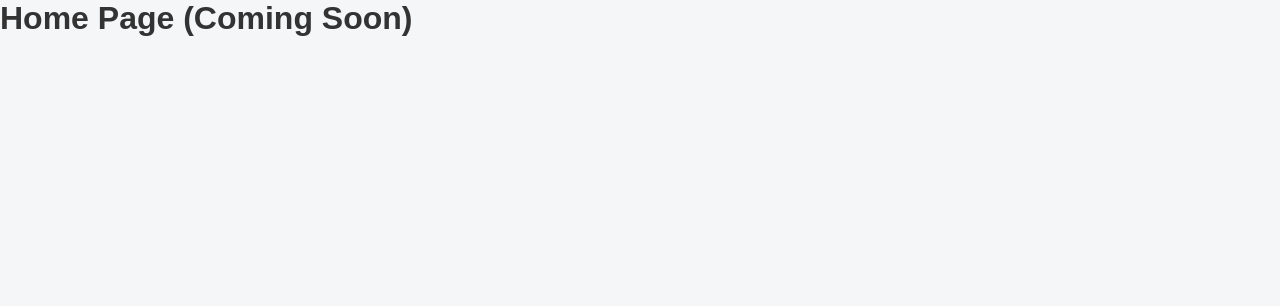
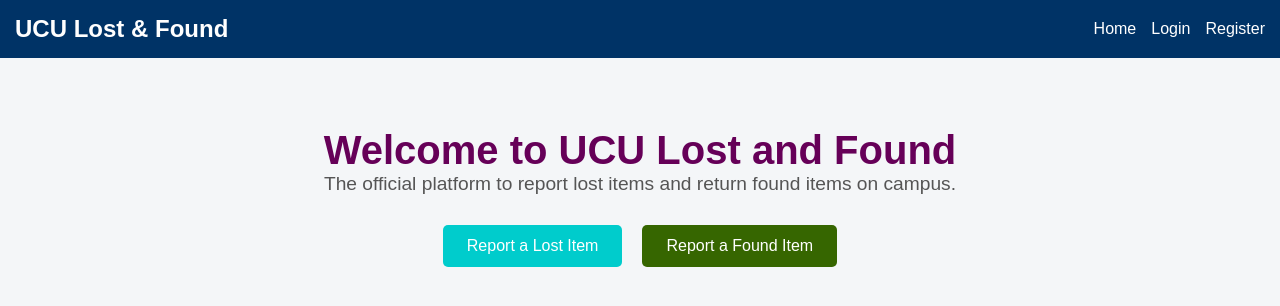
Before and after one commit to hadijahkaramagi7-ctrl/UCU_LOST_AND_FOUND, a React app in the folder frontend/: page / in a window 1280 px wide. Shown: the top 306 px of the page. Built offline with nearby package versions, Linux system fonts and the light colour scheme; the HTML template or start-up script is replaced by a standard one.

Commit message:
feat: add homepage and navbar navigation

```diff
--- a/frontend/src/App.jsx
+++ b/frontend/src/App.jsx
@@ -1,12 +1,17 @@
-import { BrowserRouter as Router, Routes, Route } from 'react-router-dom';
-import Login from './pages/Login';
-import Register from './pages/Register';
+import { BrowserRouter as Router, Routes, Route } from "react-router-dom";
+import Navbar from "./components/Navbar";
+import Home from "./pages/Home";
+import Login from "./pages/Login";
+import Register from "./pages/Register";
 
 function App() {
   return (
     <Router>
+      {/* This puts the Navbar on every single page */}
+      <Navbar />
+
       <Routes>
-        <Route path="/" element={<h1>Home Page (Coming Soon)</h1>} />
+        <Route path="/" element={<Home />} />
         <Route path="/login" element={<Login />} />
         <Route path="/register" element={<Register />} />
       </Routes>
--- a/frontend/src/components/Navbar.jsx
+++ b/frontend/src/components/Navbar.jsx
@@ -1,45 +1,28 @@
-import React from "react";
+import { Link } from "react-router-dom";
 
-const Navbar = () => {
+export default function Navbar() {
   return (
     <nav
       style={{
-        backgroundColor: "#003366", // UCU Blue
-        color: "white",
-        padding: "1rem 2rem",
+        padding: "15px",
+        backgroundColor: "#003366",
         display: "flex",
         justifyContent: "space-between",
         alignItems: "center",
       }}
     >
-      <h2>UCU Lost & Found</h2>
-      <ul style={{ display: "flex", listStyle: "none", gap: "20px" }}>
-        <li>
-          <a href="/" style={{ color: "white", textDecoration: "none" }}>
-            Home
-          </a>
-        </li>
-        <li>
-          <a href="/search" style={{ color: "white", textDecoration: "none" }}>
-            Search Items
-          </a>
-        </li>
-        <li>
-          <a href="/login" style={{ color: "white", textDecoration: "none" }}>
-            Login
-          </a>
-        </li>
-        <li>
-          <a
-            href="/register"
-            style={{ color: "white", textDecoration: "none" }}
-          >
-            Register
-          </a>
-        </li>
-      </ul>
+      <h2 style={{ color: "white", margin: 0 }}>UCU Lost & Found</h2>
+      <div style={{ display: "flex", gap: "15px" }}>
+        <Link to="/" style={{ color: "white", textDecoration: "none" }}>
+          Home
+        </Link>
+        <Link to="/login" style={{ color: "white", textDecoration: "none" }}>
+          Login
+        </Link>
+        <Link to="/register" style={{ color: "white", textDecoration: "none" }}>
+          Register
+        </Link>
+      </div>
     </nav>
   );
-};
-
-export default Navbar;
+}
--- /dev/null
+++ b/frontend/src/pages/Home.jsx
@@ -0,0 +1,42 @@
+import { Link } from "react-router-dom";
+
+export default function Home() {
+  return (
+    <div style={{ textAlign: "center", marginTop: "50px", padding: "20px" }}>
+      <h1 style={{ color: "#660058", fontSize: "2.5rem" }}>
+        Welcome to UCU Lost and Found
+      </h1>
+      <p style={{ fontSize: "1.2rem", color: "#555", marginBottom: "30px" }}>
+        The official platform to report lost items and return found items on
+        campus.
+      </p>
+
+      <div style={{ display: "flex", gap: "20px", justifyContent: "center" }}>
+        <Link
+          to="/report-lost"
+          style={{
+            padding: "12px 24px",
+            backgroundColor: "#00cccc",
+            color: "white",
+            textDecoration: "none",
+            borderRadius: "5px",
+          }}
+        >
+          Report a Lost Item
+        </Link>
+        <Link
+          to="/report-found"
+          style={{
+            padding: "12px 24px",
+            backgroundColor: "#366600",
+            color: "white",
+            textDecoration: "none",
+            borderRadius: "5px",
+          }}
+        >
+          Report a Found Item
+        </Link>
+      </div>
+    </div>
+  );
+}
```
